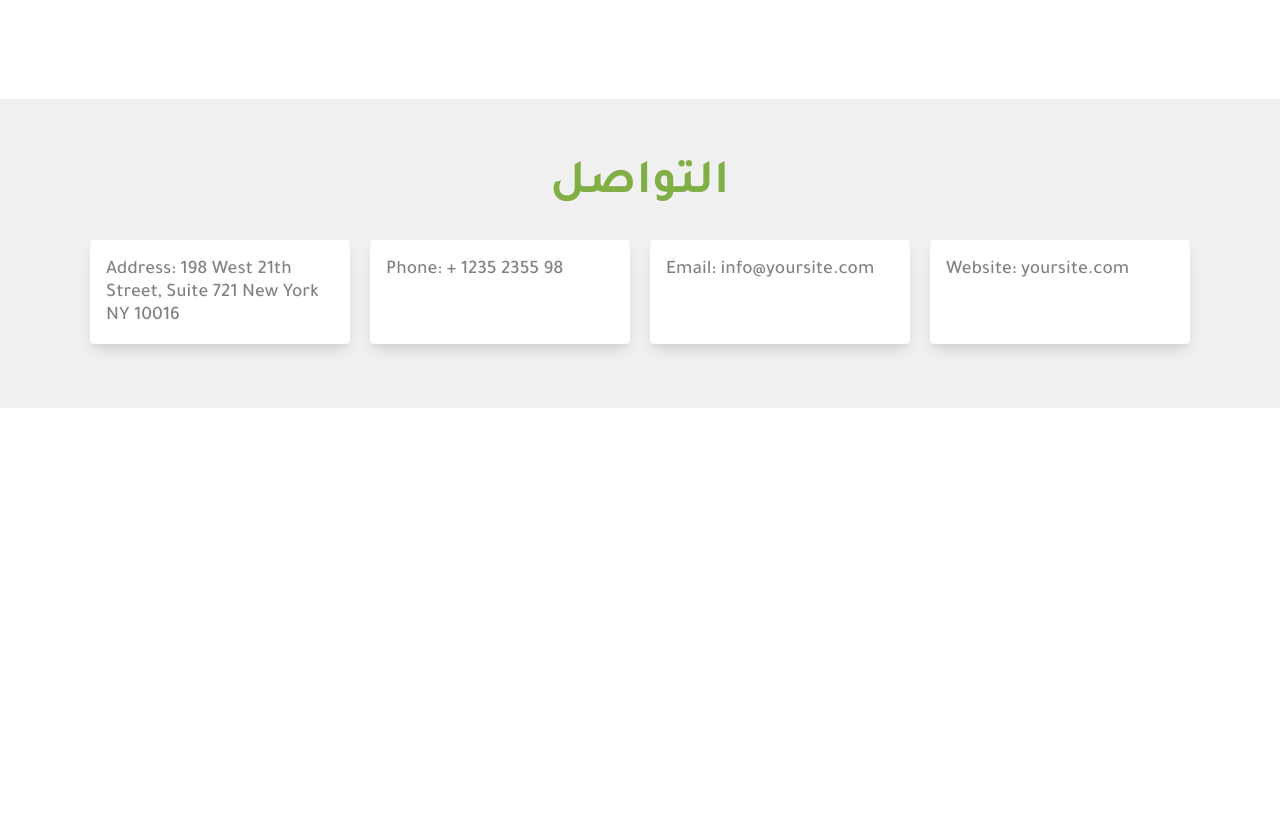
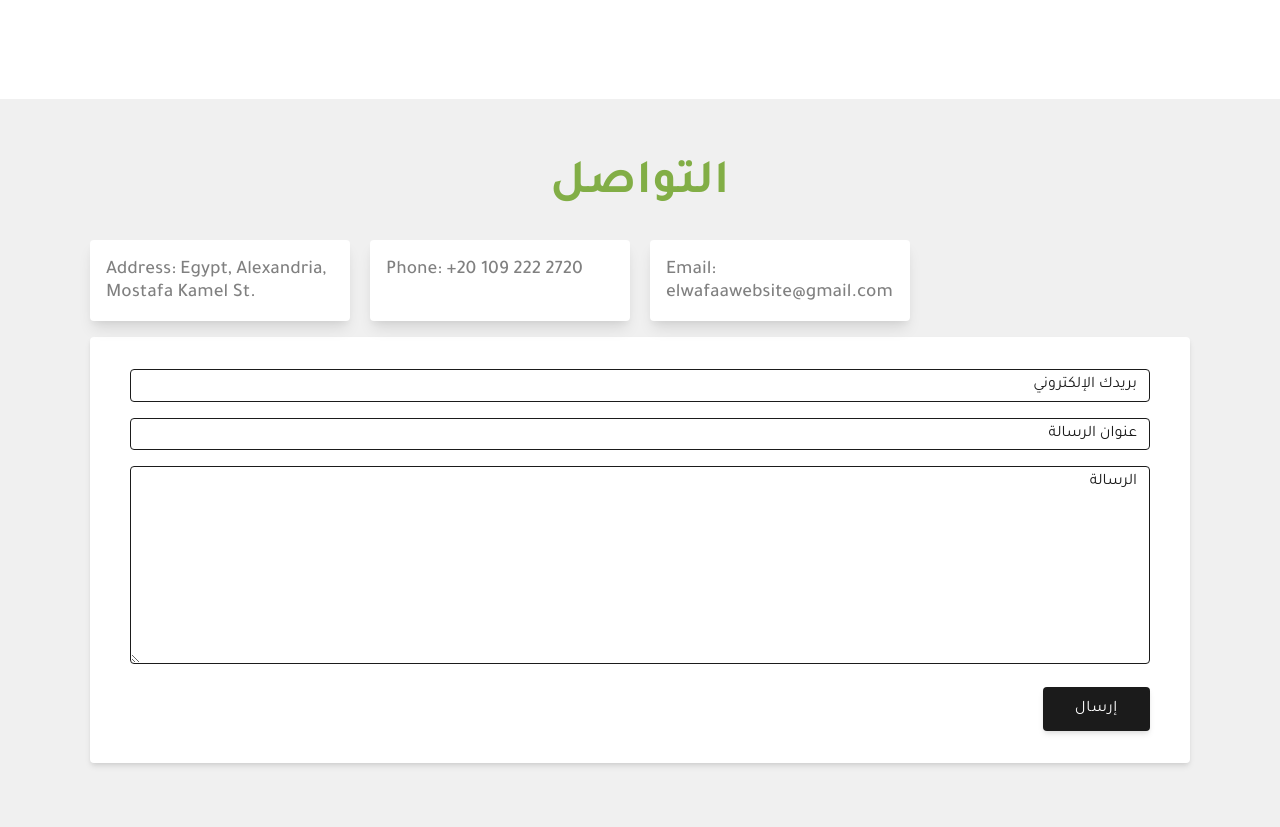
Before and after one commit to Momen-2/El-Wafaa-Website, a Django app: template base/templates/base/home.html in a window 1280 px wide. Shown: the part 1539-2366 px from the top of the page. Before the commit the page ends 1947 px from the top, so only its background shows below. Run offline with Django 3.2, Linux system fonts and the light colour scheme; the template is opened without the code that fills it, so the values that code supplies are empty.

Commit message:
Add the contact form

```diff
--- a/base/templates/base/home.html
+++ b/base/templates/base/home.html
@@ -11,6 +11,7 @@
     <img class="red-cabbage cross-animation" src="{% static './images/red-cabbage.png' %}" alt="Hero Image"/>
     <img class="tomato wow slideInLeft" src="{% static './images/tomato.png' %}" alt="Hero Image"/>
   </div>
+
   <div class="content wow zoomIn">
     <h1>الوفاء</h1>
   </div>
@@ -30,7 +31,6 @@
       {% empty %}
       <h4>لا يوجد فواكه متوفرة حاليًا</h4>
     {% endfor %}
-  </div>
   </div>
 </section>
 
@@ -75,18 +75,25 @@
     <h2>التواصل</h2>
 
     <div class="contact">
+      <div class="contact-form">
         <div class="contact-info">
-        <p>Address: 198 West 21th Street, Suite 721 New York NY 10016</p>
+          <p>Address: Egypt, Alexandria, Mostafa Kamel St.</p>
         </div>
         <div class="contact-info">
-        <p>Phone: + 1235 2355 98</p>
+          <p>Phone: +20 109 222 2720</p>
         </div>
         <div class="contact-info">
-        <p>Email: info@yoursite.com</p>
+          <p>Email: elwafaawebsite@gmail.com</p>
         </div>
-      <div class="contact-info">
-        <p>Website: yoursite.com</p>
       </div>
+
+      <form method="post" class="form">
+        {% csrf_token %}
+        <input type="email" class="form-input form-row" name="email" placeholder="بريدك الإلكتروني" required>
+        <input type="text" class="form-input form-row" name="subject" placeholder="عنوان الرسالة" required>
+        <textarea name="message" class="form-textarea form-row" placeholder="الرسالة" cols="30" rows="10" required></textarea>
+        <button type="submit" class="button">إرسال</button>
+      </form>
     </div>
   </section>
 </div>
--- a/static/css/style.css
+++ b/static/css/style.css
@@ -169,7 +169,6 @@ hr {
   width: 100%;
   padding: 0.375rem 0.75rem;
   border-radius: var(--border-radius);
-  background: var(--background-color);
   border: 1px solid var(--color-1);
 }
 .form-row {
@@ -590,28 +589,31 @@ section h2 {
 .contact-background-color {
   background-color: var(--background-color);
 }
-.contact {
-  direction: ltr;
+.contact-form {
   display: grid;
   gap: 20px;
+  direction: ltr;
 }
-.contact .contact-info {
+.contact-form .contact-info {
   background-color: var(--white);
   padding: 0 1em;
   border-radius: var(--border-radius);
   box-shadow: var(--shadow-3);
   max-height: 300px;
 }
-.contact .contact-info p {
+.contact-form .contact-info p {
   line-height: normal;
 }
+.contact .form {
+  margin-top: 1rem;
+}
 @media (min-width: 542px) {
-  .contact {
+  .contact-form {
     grid-template-columns: repeat(2, minmax(0, 1fr));
   }
 }
 @media (min-width: 882px) {
-  .contact {
+  .contact-form {
     grid-template-columns: repeat(4, minmax(0, 1fr));
   }
 }
```
Also changed, not shown: base/views.py (+18 -0 lines), django_project/settings.py (+7 -0 lines). Lines whose indentation alone changed are shown as unchanged.
